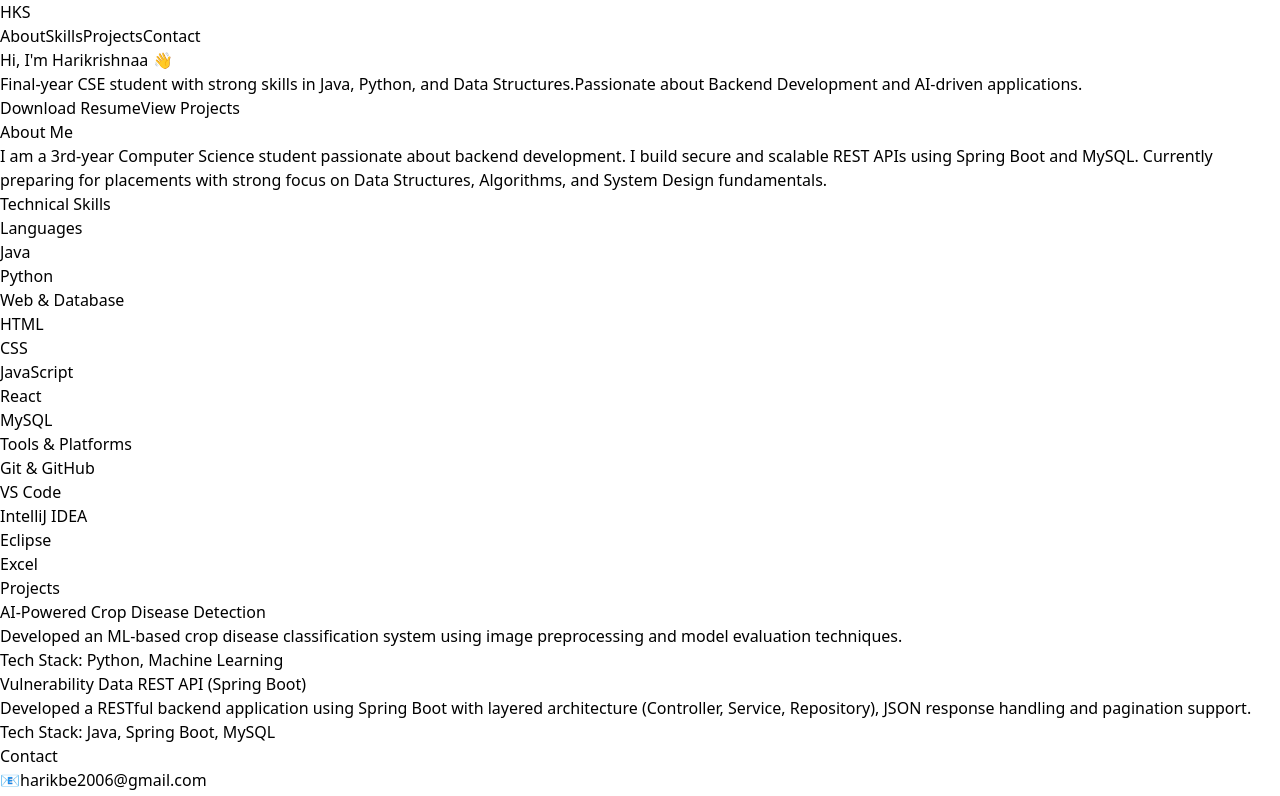
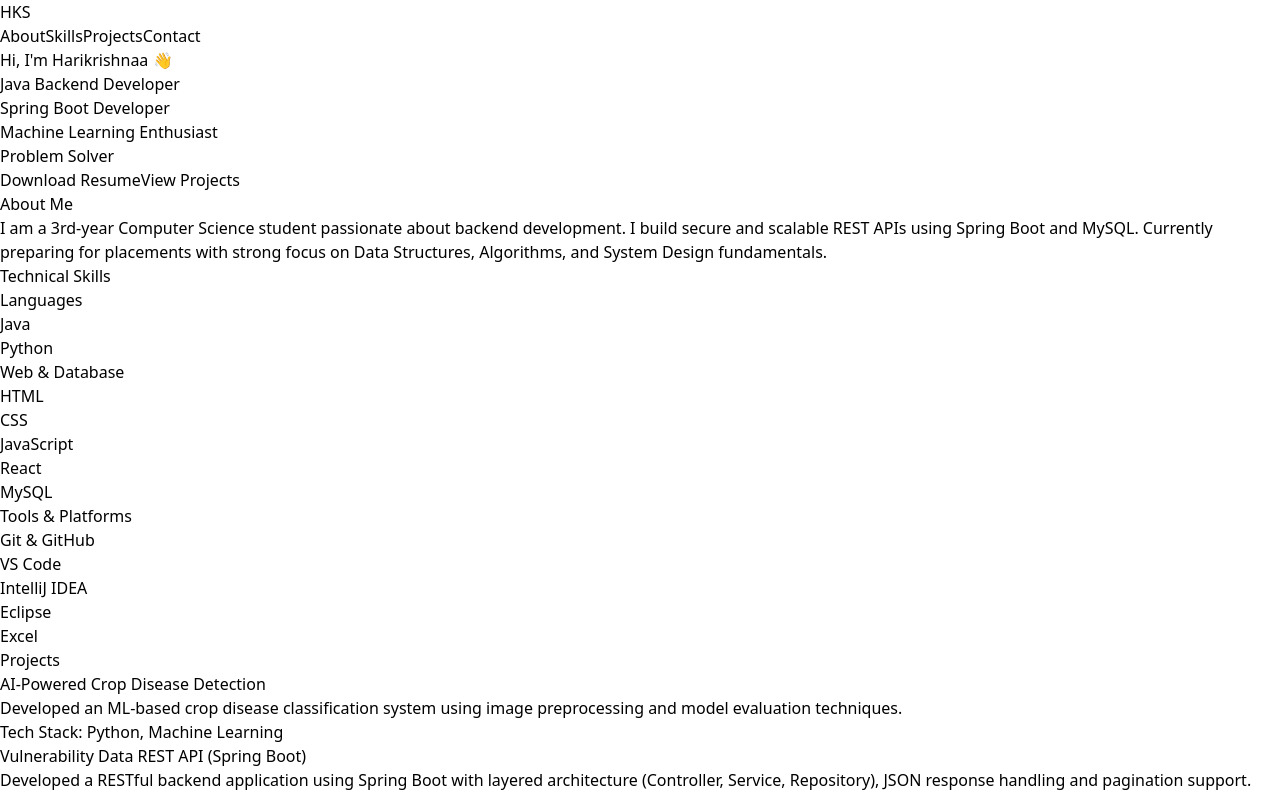
Before and after one commit to HK-AID/krish-portfolio, a React (Vite) app: page / in a window 1280 px wide. Shown: the top 796 px of the page. Built offline with nearby package versions, Linux system fonts and the light colour scheme.

Commit message:
Replaced typing effect with custom progressive typing

```diff
--- a/package.json
+++ b/package.json
@@ -19,7 +19,7 @@
     "@types/react-dom": "^19.2.3",
     "@vitejs/plugin-react": "^5.1.1",
     "autoprefixer": "^10.4.24",
-    "eslint": "^9.0.0",
+    "eslint": "^10.0.1",
     "eslint-plugin-react-hooks": "^7.0.1",
     "eslint-plugin-react-refresh": "^0.4.24",
     "globals": "^16.5.0",
--- a/src/components/Hero.jsx
+++ b/src/components/Hero.jsx
@@ -1,19 +1,49 @@
+import { useEffect, useState } from "react"
+
 export default function Hero() {
+  const roles = [
+    "Java Backend Developer",
+    "Spring Boot Developer",
+    "Machine Learning Enthusiast",
+    "Problem Solver"
+  ]
+
+  const [displayedRoles, setDisplayedRoles] = useState([])
+  const [currentText, setCurrentText] = useState("")
+  const [roleIndex, setRoleIndex] = useState(0)
+  const [charIndex, setCharIndex] = useState(0)
+
+  useEffect(() => {
+    if (roleIndex < roles.length) {
+      if (charIndex < roles[roleIndex].length) {
+        const timeout = setTimeout(() => {
+          setCurrentText((prev) => prev + roles[roleIndex][charIndex])
+          setCharIndex((prev) => prev + 1)
+        }, 40)
+        return () => clearTimeout(timeout)
+      } else {
+        setDisplayedRoles((prev) => [...prev, currentText])
+        setCurrentText("")
+        setCharIndex(0)
+        setRoleIndex((prev) => prev + 1)
+      }
+    }
+  }, [charIndex, roleIndex, roles, currentText])
+
   return (
     <section className="text-center py-32 px-4">
       <h2 className="text-5xl font-extrabold mb-6">
         Hi, I'm <span className="text-blue-400">Harikrishnaa</span> 👋
       </h2>
 
-      <p className="text-gray-400 max-w-2xl mx-auto text-lg">
-        Final-year CSE student with strong skills in
-        <span className="text-white"> Java, Python, and Data Structures.</span>
-        Passionate about Backend Development and AI-driven applications.
-        </p>
+      <div className="text-xl text-gray-300 space-y-2">
+        {displayedRoles.map((role, index) => (
+          <p key={index} className="text-white">{role}</p>
+        ))}
+        {currentText && <p className="text-white">{currentText}</p>}
+      </div>
 
-      <div className="mt-8 space-x-4">
-
-        {/* Update resume file name */}
+      <div className="mt-10 space-x-4">
         <a
           href="/Harikrishnaa_Resume.pdf"
           download
```
